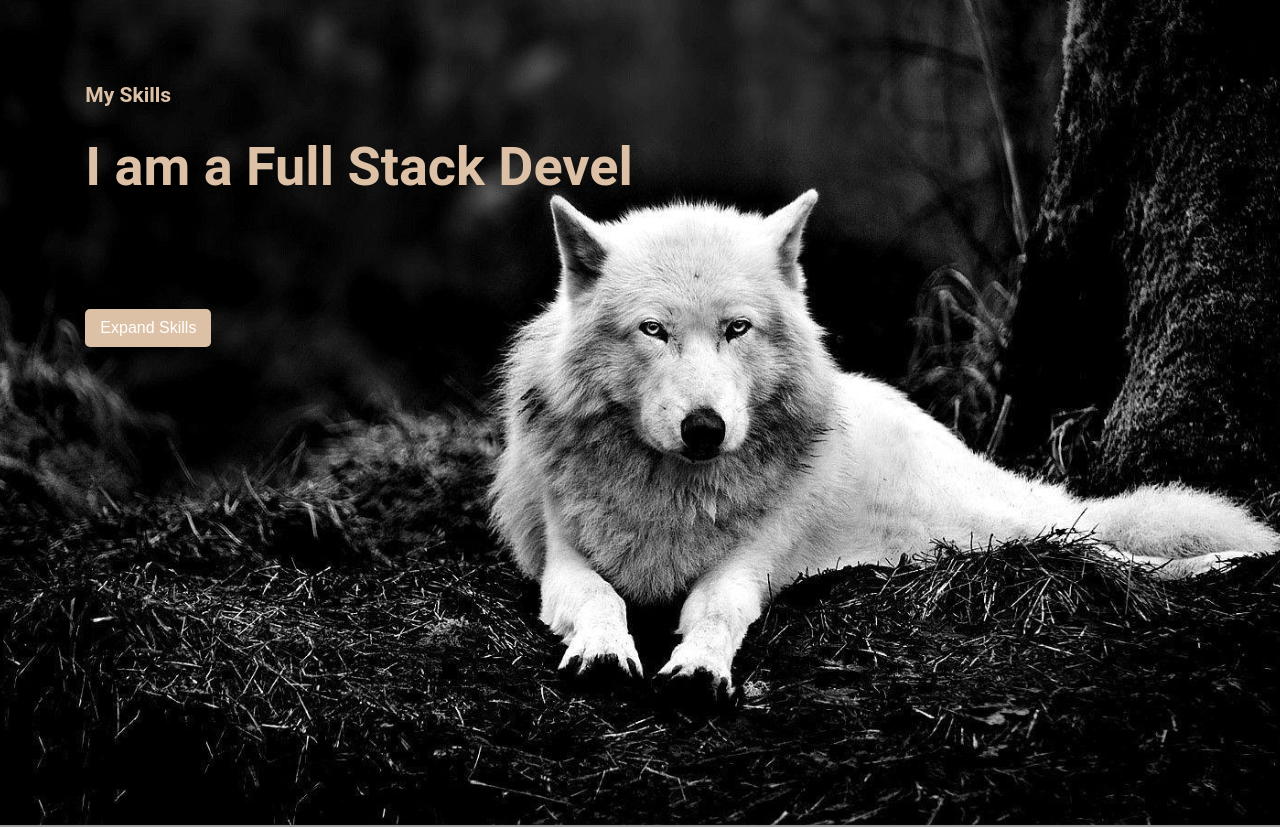
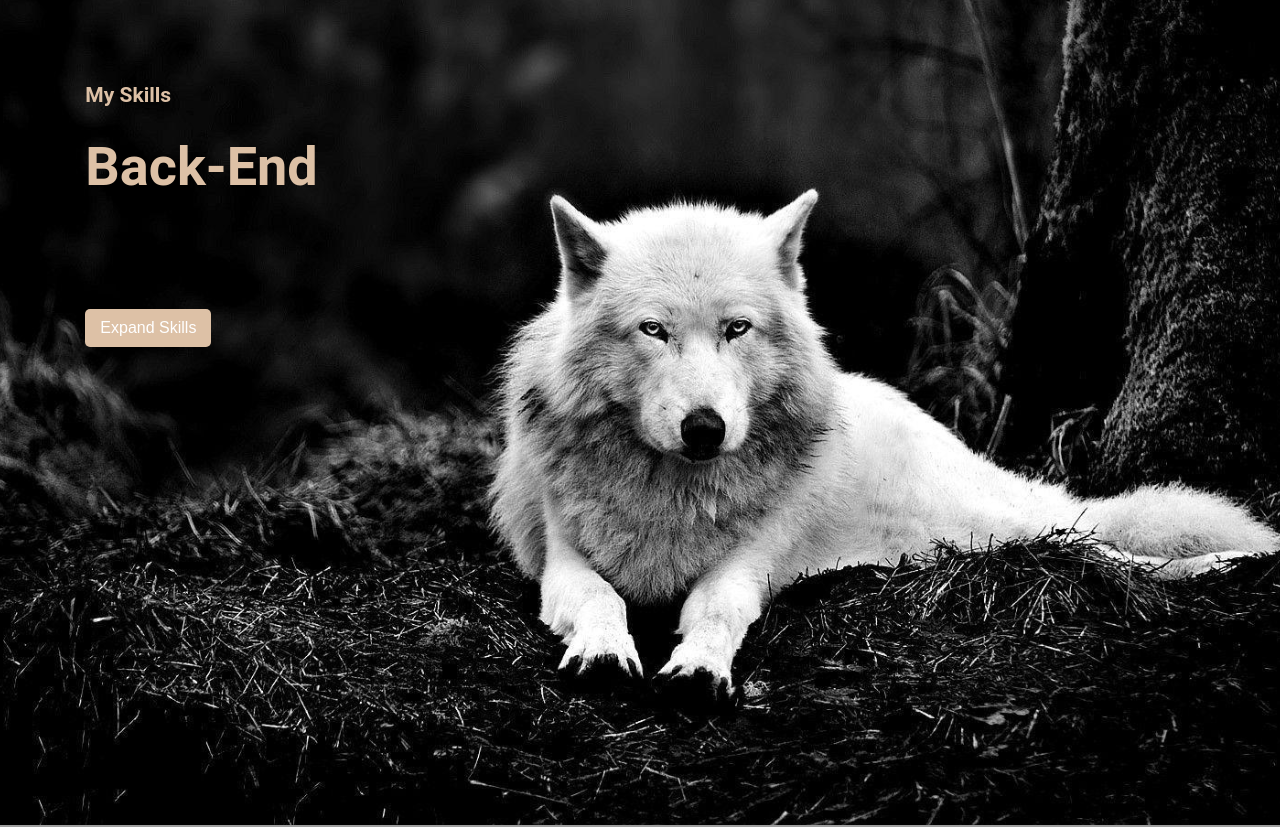
Before and after one commit to ClaytonForbes/React_Port, a React (Create React App) app in the folder my-app/: page / in a window 1280 px wide. Shown: the part 1340-2167 px from the top of the page. Built offline with nearby package versions, Linux system fonts and the light colour scheme; grey boxes are pictures that could not be loaded.

Commit message:
This is clean up for skills

```diff
--- a/my-app/src/App.css
+++ b/my-app/src/App.css
@@ -20,8 +20,17 @@ body {
 
 .vertical-timeline {
   position: relative;
-  width: 100%; /* Adjust the width as needed */
+  /* width: 100%; Adjust the width as needed */
   /* height: 1100px; Adjust the height as needed */
+  height: auto;
+  padding: none;
+
+}
+
+
+
+.vertialtime{
+  height: 100px;
 }
 
 h1,
@@ -401,7 +410,8 @@ background-image: url("../../my-app/public/img/nav-background.png");
   min-height: 250px;
 }
 .skills--section--card:hover {
-  border-bottom: 4px solid var(--primary);
+  /* border-bottom: 4px solid var(--primary); */
+  border-bottom: 5px solid #DDC1A6;
   background-color: #E5E5E5; /* Adjust the color for hover state */
 }
 .skills--section--card:hover .skills--section--description {
--- a/my-app/src/Pages/Resume.jsx
+++ b/my-app/src/Pages/Resume.jsx
@@ -30,6 +30,7 @@ const ResumePage = () => {
         <div className="resume-page">
           <h1>My Resume</h1>
           <button onClick={handleDownloadResume}>Download Resume</button>
+          <div id="timeline">
           <VerticalTimeline>
             <VerticalTimelineElement
               className="vertical-timeline-element--work"
@@ -113,6 +114,7 @@ const ResumePage = () => {
             </VerticalTimelineElement>
 
           </VerticalTimeline>
+          </div>
         </div>
       );
 
--- a/my-app/src/Pages/Skills.jsx
+++ b/my-app/src/Pages/Skills.jsx
@@ -16,12 +16,25 @@ return (
       <h2 className="skills--section--heading"> <TypeAnimation
               sequence={[
                 // Same substring at the start will only be typed out once, initially
-                'I am a Software Developer Currently',
+                'Front-End',
                 3000, // wait 1s before replacing "Mice" with "Hamsters"
-                'I am a Full Stack Developer',
+                'Back-End',
                 3000,
-                ' I am also an IT Technicain and Speaialist',
+                'Comptia A+',
                 3000,
+                'Comptia Network+',
+                3000,
+                'Linux User',
+                3000,
+                'Apple User',
+                3000,
+                'Windows User',
+                3000,
+                'MongoDB',
+                3000,
+                'Hardware Development',
+                3000,
+
               ]}
               wrapper="span"
               speed={50}
```
